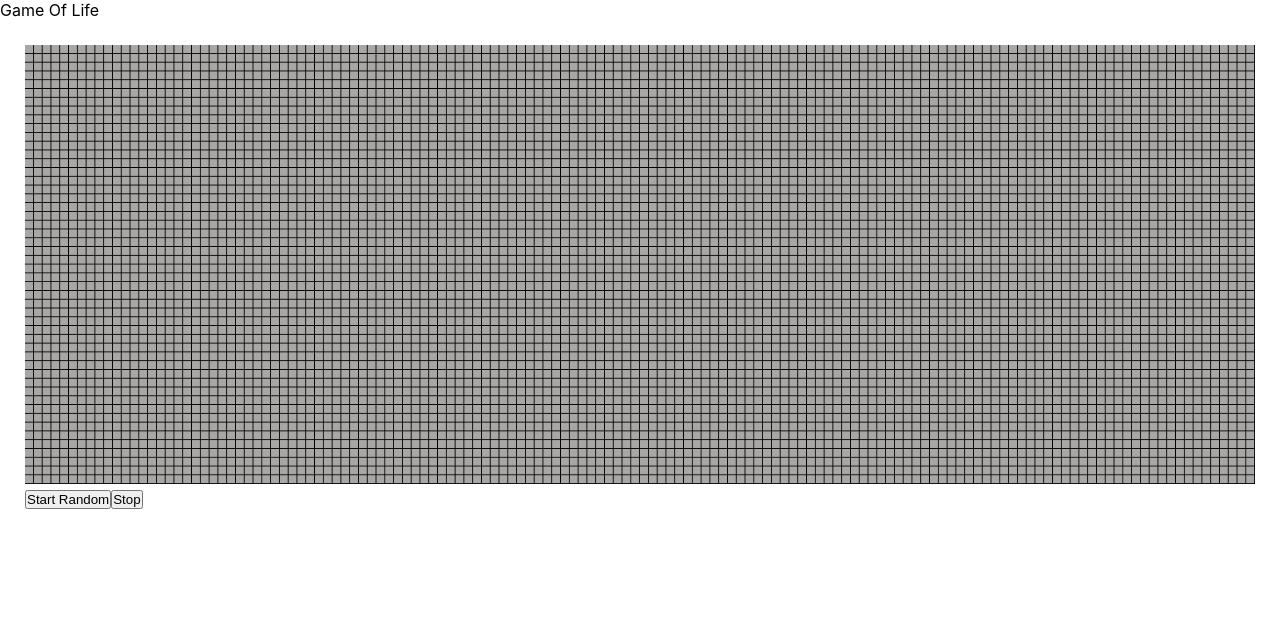
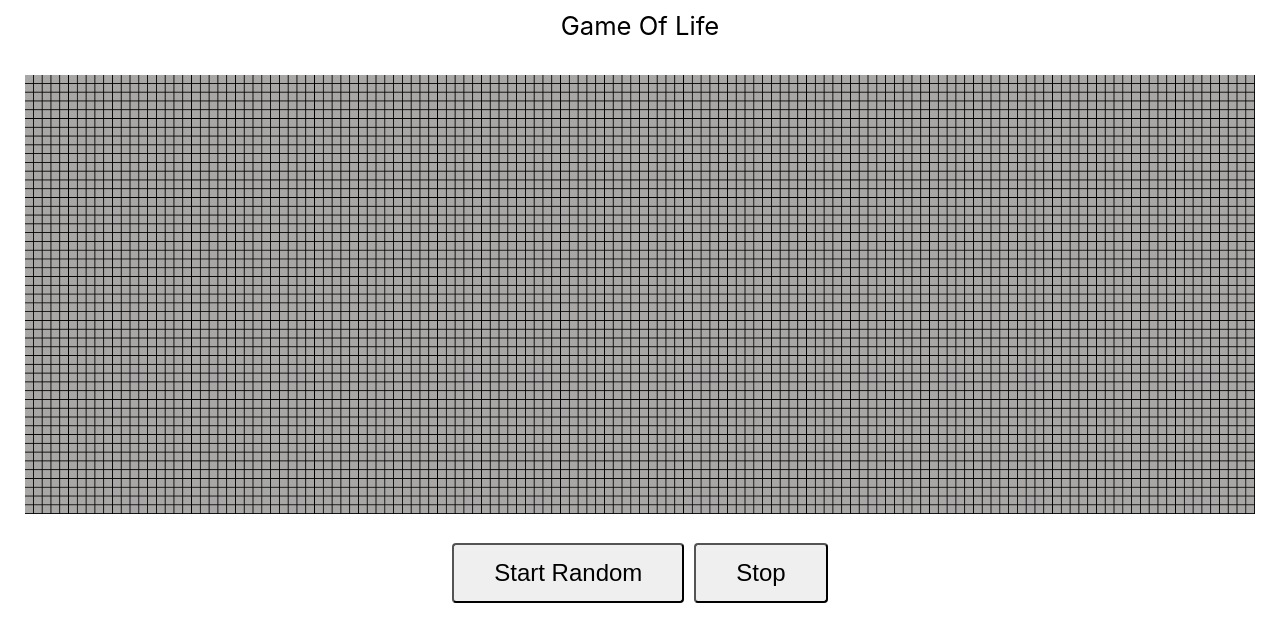
Before and after one commit to dshivrin/Game-of-life, a React (Create React App) app: page / in a window 1280 px wide. Shown: the top 642 px of the page. Built offline with nearby package versions, Linux system fonts and the light colour scheme.

Commit message:
Basic CSS

```diff
--- a/src/App.css
+++ b/src/App.css
@@ -4,6 +4,34 @@
   box-sizing: border-box;
 }
 
+body{
+  font-size:16px
+}
+
+header{
+  display: flex;
+  justify-content: center;
+  justify-items: center;
+  align-items: center;
+  height: 50px;
+  font-size: 1.6em;
+}
+
 .game-of-life-container {
   padding: 25px;
 }
+
+.controls {
+  display: flex;
+  justify-items: center;
+  justify-content: center;
+  gap: 10px;
+  margin-top: 25px;
+}
+
+.controls button{
+  padding: 14px 40px;
+  border-radius: 4px;
+  font-size:1.5em;
+  cursor:pointer;
+}
--- a/src/Components/Controls.tsx
+++ b/src/Components/Controls.tsx
@@ -9,7 +9,7 @@ const Controls = (props: any) => {
   const { OnStartClick, OnStoptClick } = props;
 
   return (
-    <div>
+    <div className="controls">
       <button onClick={OnStartClick}>Start Random</button>
       <button onClick={OnStoptClick}>Stop</button>
     </div>
```
